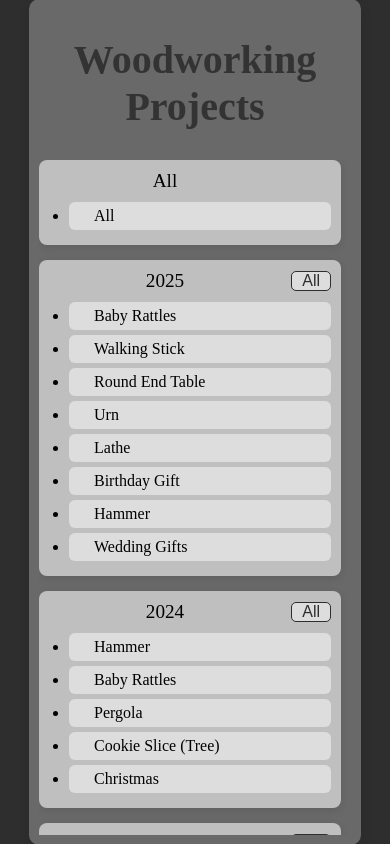
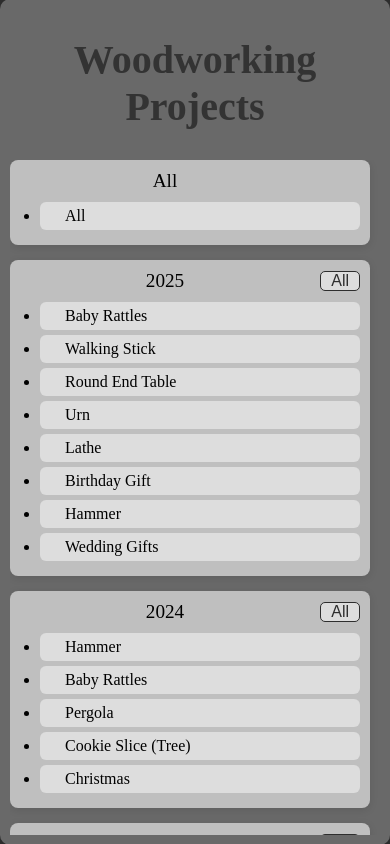
Before and after one commit to rbrock44/woodworking-projects, an Angular app: page / in a window 390 px wide. Built offline with nearby package versions, Linux system fonts and the light colour scheme.

Commit message:
Update app.component.scss

```diff
--- a/src/app/app.component.scss
+++ b/src/app/app.component.scss
@@ -136,12 +136,6 @@ p {
   overflow-y: auto;
 }
 
-@media (max-width: 460px) {
-  .container {
-    width: 80vw;
-  }
-}
-
 @media (max-height: 650px) {
   .links-section {
     max-height: 70vh;
```
